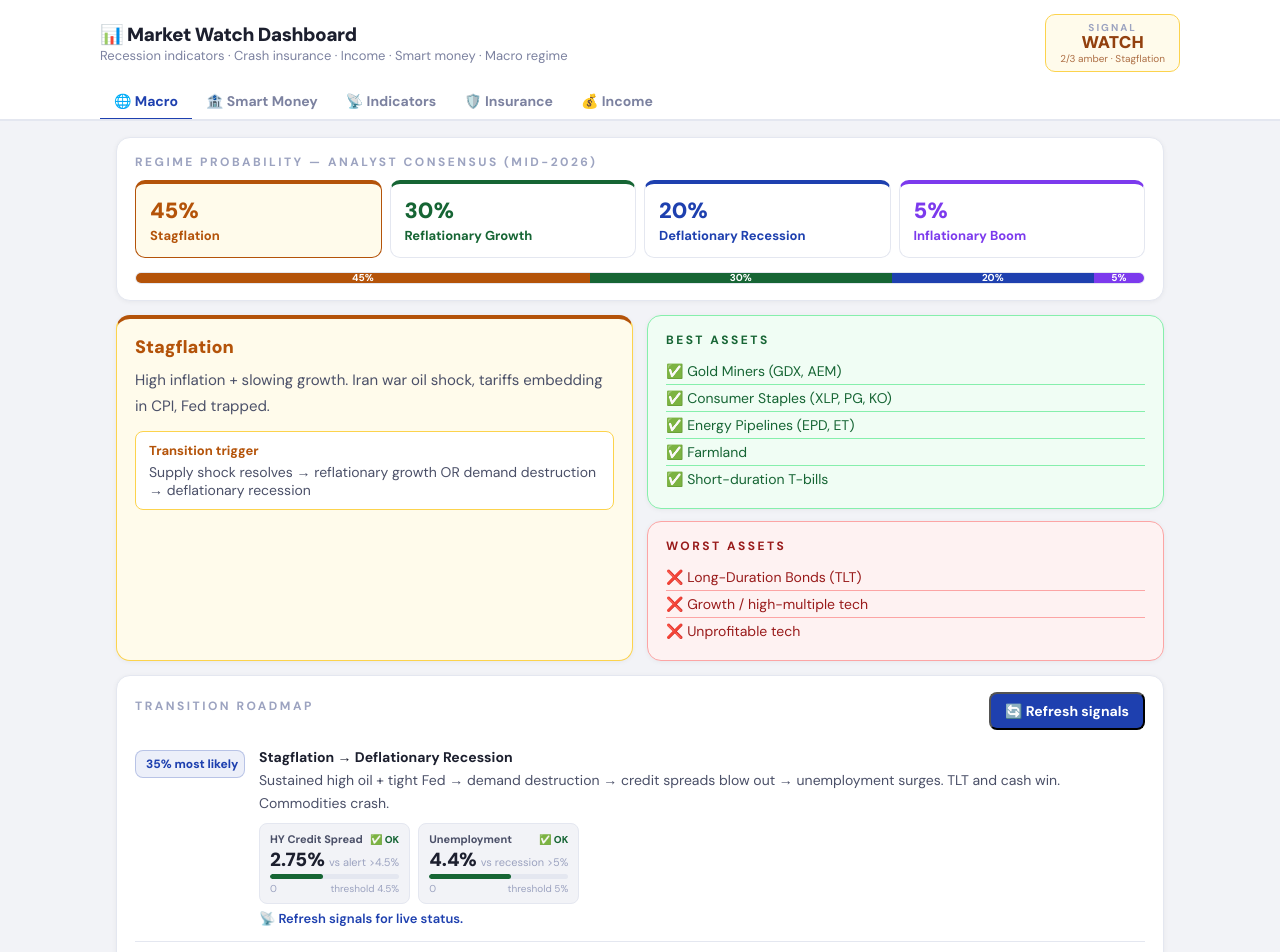
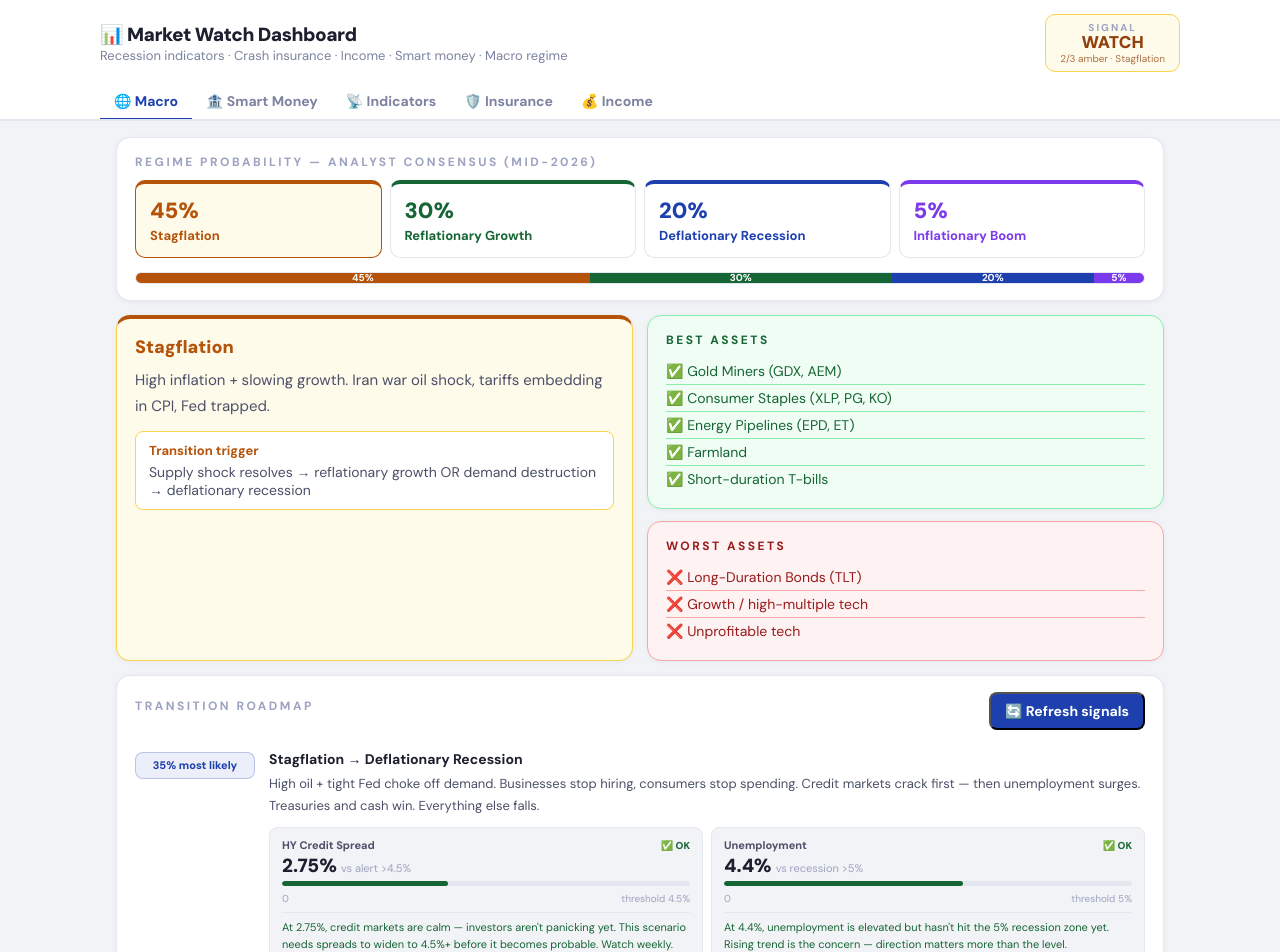
Before and after one commit to thestuartchan/dvcap, a React (Vite) app: page / in a window 1280 px wide. Shown: the top 952 px of the page. Built offline with nearby package versions, Linux system fonts and the light colour scheme.

Commit message:
roadmap: analyst context, CPI/GDP live, Dalio pill fix

```diff
--- a/src/App.jsx
+++ b/src/App.jsx
@@ -1567,33 +1567,49 @@ export default function App() {
                 const hy  = liveInd ? liveInd.creditSpread  : 2.75;
                 const ue  = liveInd ? liveInd.unemployment  : 4.4;
                 const yc  = liveInd ? liveInd.yieldSpread   : 0.38;
-                // Oil has no free live source — keep as static note
-                const oilStatic = 88; // update manually when you refresh data
-
-                // Mini signal bar component
-                function SignalBar({ label, value, unit, threshold, thresholdLabel, good, color, fmtVal }) {
+                const cpi = liveInd ? liveInd.cpi            : null;
+                const gdp = liveInd ? liveInd.gdp            : null;
+                const oilStatic = 88;
+
+                // CPI/GDP formatted for display
+                // FRED CPIAUCSL is an index level (~315), not a % — compute YoY% from context note
+                // GDP is quarterly real GDP in billions
+                const cpiNote = cpi && cpi > 100
+                  ? `CPI index at ${cpi.toFixed(1)} (latest BLS release via FRED — reflects most recently published monthly figure)`
+                  : "CPI: fetching from FRED…";
+                const gdpNote = gdp && gdp > 0
+                  ? `Real GDP: $${(gdp/1000).toFixed(1)}T (latest BEA quarterly release via FRED)`
+                  : "GDP: fetching from FRED…";
+
+                // SignalBar — with analyst context sentence below the bar
+                function SignalBar({ label, value, unit, threshold, thresholdLabel, good, fmtVal, context }) {
                   const pct = Math.min(100, Math.max(0, (value / (threshold * 1.5)) * 100));
                   const breached = good === "below" ? value >= threshold : value <= threshold;
                   const barColor = breached ? C.red : C.green;
                   const statusLabel = breached ? "⚠️ BREACHED" : "✅ OK";
                   const statusColor = breached ? C.red : C.green;
                   return (
-                    <div style={{ background: C.bg, borderRadius: 8, padding: "8px 10px", border: "1px solid " + C.bdr, minWidth: 130 }}>
+                    <div style={{ background: C.bg, borderRadius: 8, padding: "10px 12px", border: "1px solid " + C.bdr, flex: "1 1 150px", minWidth: 140 }}>
                       <div style={{ display: "flex", justifyContent: "space-between", alignItems: "baseline", marginBottom: 4 }}>
                         <span style={{ color: C.mid, fontSize: 11, fontWeight: 700 }}>{label}</span>
                         <span style={{ color: statusColor, fontSize: 10, fontWeight: 800 }}>{statusLabel}</span>
                       </div>
-                      <div style={{ display: "flex", alignItems: "baseline", gap: 4, marginBottom: 5 }}>
+                      <div style={{ display: "flex", alignItems: "baseline", gap: 4, marginBottom: 6 }}>
                         <span style={{ fontSize: 19, fontWeight: 900, color: C.text, lineHeight: 1 }}>{fmtVal ? fmtVal(value) : value}{unit}</span>
                         <span style={{ fontSize: 11, color: C.lbl }}>vs {thresholdLabel}</span>
                       </div>
-                      <div style={{ height: 5, background: C.bdr, borderRadius: 3, overflow: "hidden" }}>
+                      <div style={{ height: 5, background: C.bdr, borderRadius: 3, overflow: "hidden", marginBottom: 6 }}>
                         <div style={{ width: pct + "%", height: "100%", background: barColor, borderRadius: 3, transition: "width 0.4s" }} />
                       </div>
-                      <div style={{ display: "flex", justifyContent: "space-between", marginTop: 3 }}>
+                      <div style={{ display: "flex", justifyContent: "space-between", marginBottom: context ? 7 : 0 }}>
                         <span style={{ fontSize: 10, color: C.lbl }}>0</span>
                         <span style={{ fontSize: 10, color: breached ? C.red : C.lbl, fontWeight: breached ? 700 : 400 }}>threshold {threshold}{unit}</span>
                       </div>
+                      {context && (
+                        <div style={{ fontSize: 11, color: breached ? C.red : C.green, lineHeight: 1.5, borderTop: "1px solid " + C.bdr, paddingTop: 6 }}>
+                          {context(value, breached)}
+                        </div>
+                      )}
                     </div>
                   );
                 }
@@ -1602,59 +1618,113 @@ export default function App() {
                   {
                     label: "Stagflation → Deflationary Recession",
                     prob: "35% most likely", color: C.blue,
-                    path: "Sustained high oil + tight Fed → demand destruction → credit spreads blow out → unemployment surges. TLT and cash win. Commodities crash.",
+                    path: "High oil + tight Fed choke off demand. Businesses stop hiring, consumers stop spending. Credit markets crack first — then unemployment surges. Treasuries and cash win. Everything else falls.",
                     signals: [
-                      { label: "HY Credit Spread", value: hy,  unit: "%", threshold: 4.5, thresholdLabel: "alert >4.5%", good: "below", fmtVal: v => v.toFixed(2) },
-                      { label: "Unemployment",      value: ue,  unit: "%", threshold: 5.0, thresholdLabel: "recession >5%", good: "below", fmtVal: v => v.toFixed(1) },
+                      {
+                        label: "HY Credit Spread", value: hy, unit: "%", threshold: 4.5,
+                        thresholdLabel: "alert >4.5%", good: "below", fmtVal: v => v.toFixed(2),
+                        context: (v, breached) => breached
+                          ? `At ${v.toFixed(2)}%, credit markets are pricing stress. Companies are struggling to refinance debt — this is the classic deflationary warning. Act now.`
+                          : `At ${v.toFixed(2)}%, credit markets are calm — investors aren't panicking yet. This scenario needs spreads to widen to 4.5%+ before it becomes probable. Watch weekly.`,
+                      },
+                      {
+                        label: "Unemployment", value: ue, unit: "%", threshold: 5.0,
+                        thresholdLabel: "recession >5%", good: "below", fmtVal: v => v.toFixed(1),
+                        context: (v, breached) => breached
+                          ? `At ${v.toFixed(1)}%, unemployment has crossed the recession confirmation threshold. Demand destruction is underway.`
+                          : `At ${v.toFixed(1)}%, unemployment is elevated but hasn't hit the 5% recession zone yet. Rising trend is the concern — direction matters more than the level.`,
+                      },
                     ],
-                    tip: liveInd ? (hy > 4.5 ? "⚠️ HY OAS breached. Deflationary risk elevated." : hy > 3.5 ? "📡 Spreads widening — watch closely." : "✅ Credit market calm. No imminent signal.") : "Refresh signals for live status.",
+                    tip: liveInd
+                      ? (hy > 4.5 ? "⚠️ Credit spreads have breached the alert level. Deflationary recession risk is now elevated — consider rotating toward Treasuries and cash."
+                        : hy > 3.5 ? "📡 Spreads are widening toward the alert zone. Start building insurance positions — don't wait for 4.5% to confirm."
+                        : `✅ Both indicators are well within safe territory today. This scenario requires credit spreads to more than double from here (${hy.toFixed(2)}% → 4.5%+). Low near-term risk.`)
+                      : "Hit Refresh signals to get live readings for this scenario.",
                   },
                   {
                     label: "Stagflation → Reflationary Recovery",
                     prob: "30% next likely", color: C.green,
-                    path: "Gulf peace deal → oil falls below $80 → Fed resumes cutting → growth bounces. Best outcome for risk assets.",
+                    path: "A Gulf peace deal or OPEC production increase brings oil below $80. Inflation cools, the Fed resumes cutting, and growth bounces back. This is the best-case exit from stagflation — and what equity markets would celebrate most.",
                     signals: [
-                      { label: "Yield Spread",  value: Math.abs(yc), unit: "%", threshold: 0.5, thresholdLabel: "normal >0.5%", good: "above", fmtVal: v => (yc >= 0 ? "+" : "-") + v.toFixed(2) },
-                      { label: "Oil (static)",  value: oilStatic,    unit: "$", threshold: 80,  thresholdLabel: "target <$80", good: "below",  fmtVal: v => "$" + v },
+                      {
+                        label: "Yield Spread", value: Math.abs(yc), unit: "%", threshold: 0.5,
+                        thresholdLabel: "normal >0.5%", good: "above", fmtVal: v => (yc >= 0 ? "+" : "-") + v.toFixed(2),
+                        context: (v, breached) => breached
+                          ? `Spread is below 0.5% — curve hasn't fully normalized yet. Recovery hasn't been confirmed by the bond market.`
+                          : `At ${(yc >= 0 ? "+" : "") + yc.toFixed(2)}%, the yield curve has re-normalized. Historically this means the bond market is no longer pricing a recession — a good early sign for recovery.`,
+                      },
+                      {
+                        label: "Oil (static)", value: oilStatic, unit: "$", threshold: 80,
+                        thresholdLabel: "target <$80", good: "below", fmtVal: v => "$" + v,
+                        context: (v, breached) => breached
+                          ? `Oil at $${v} is the primary blockage. Until oil falls below $80, the Fed can't cut with confidence — inflation stays too sticky. Watch the Gulf situation closely.`
+                          : `Oil below $80 would be the green light. At that level, inflation pressure eases enough for the Fed to resume cutting, which kick-starts the recovery cycle.`,
+                      },
                     ],
-                    tip: oilStatic < 80 ? "✅ Oil below $80 — reflationary trigger zone." : "⚠️ Oil above $80. Reflationary pivot not yet signalled.",
+                    tip: oilStatic < 80
+                      ? "✅ Oil below $80 — the single biggest trigger for reflationary recovery is in place. Watch for a Fed pivot signal next."
+                      : `⚠️ Oil at $${oilStatic} is the main obstacle to this scenario. A Gulf peace deal or OPEC production increase that brings oil below $80 would rapidly shift probability toward recovery.`,
                   },
                   {
                     label: "Persistent Stagflation (1970s path)",
                     prob: "25% painful", color: C.amber,
-                    path: "Iran conflict drags on. Fed stuck. No resolution. Gold and real assets outperform for years.",
+                    path: "The Iran conflict drags on for years. Oil stays elevated. The Fed is paralysed — it can't raise rates without crushing growth, and can't cut without reigniting inflation. Gold and real assets become the only reliable stores of value.",
                     signals: [
-                      { label: "Unemployment",  value: ue, unit: "%", threshold: 4.5, thresholdLabel: "elevated >4.5%", good: "below", fmtVal: v => v.toFixed(1) },
-                      { label: "Yield Spread",  value: Math.abs(yc), unit: "%", threshold: 1.0, thresholdLabel: "normal >1%", good: "above", fmtVal: v => (yc >= 0 ? "+" : "-") + v.toFixed(2) },
+                      {
+                        label: "Unemployment", value: ue, unit: "%", threshold: 4.5,
+                        thresholdLabel: "elevated >4.5%", good: "below", fmtVal: v => v.toFixed(1),
+                        context: (v, breached) => breached
+                          ? `Unemployment above 4.5% while inflation stays high is the textbook stagflation combination — the same dynamic the US faced in 1974–1982.`
+                          : `At ${v.toFixed(1)}%, unemployment is approaching the zone where the Fed's dual mandate becomes impossible to satisfy simultaneously.`,
+                      },
+                      {
+                        label: "Yield Spread", value: Math.abs(yc), unit: "%", threshold: 1.0,
+                        thresholdLabel: "normal >1%", good: "above", fmtVal: v => (yc >= 0 ? "+" : "-") + v.toFixed(2),
+                        context: (v, breached) => breached
+                          ? `Spread hasn't reached 1%+ — the curve isn't pricing a sustained growth recovery yet. Consistent with a prolonged stagnation environment.`
+                          : `Spread above 1% suggests the bond market expects growth to recover — which would make persistent stagflation less likely.`,
+                      },
                     ],
-                    tip: "CPI above 3.5% + GDP below 2% for 6+ months = 1970s confirmation. No live CPI/GDP feed — update manually.",
+                    tip: (() => {
+                      const cpiLine = cpi ? `Latest CPI index: ${cpi.toFixed(1)} (FRED, most recent monthly release).` : "CPI: fetching…";
+                      const gdpLine = gdp ? `Real GDP: $${(gdp/1000).toFixed(1)}T (FRED, most recent quarterly release).` : "GDP: fetching…";
+                      return `📊 ${cpiLine} ${gdpLine} The 1970s confirmation signal is CPI staying above 3.5% for 6+ consecutive months while GDP growth stays below 2%. Both are published monthly/quarterly by the BLS and BEA — FRED pulls the latest figure automatically when you hit Refresh.`;
+                    })(),
                   },
                   {
                     label: "Any regime → Inflationary Boom",
-                    prob: "5% Dalio scenario", color: "#7C3AED",
-                    path: "Debt monetization + dollar structural decline + AI productivity surprise. Gold miners, commodities, Bitcoin are the ultimate winners.",
+                    prob: "5% — Dalio scenario", color: "#7C3AED",
+                    path: "The US government keeps spending regardless of the Fed. The dollar structurally weakens. AI generates a genuine productivity surprise. The result: persistent inflation above 4%, but with real growth — a 1990s-style boom with a debasement twist. Gold miners, commodities, and Bitcoin are the standout winners.",
                     signals: [
-                      { label: "Yield Spread", value: Math.abs(yc), unit: "%", threshold: 1.5, thresholdLabel: "boom >1.5%", good: "above", fmtVal: v => (yc >= 0 ? "+" : "-") + v.toFixed(2) },
+                      {
+                        label: "Yield Spread", value: Math.abs(yc), unit: "%", threshold: 1.5,
+                        thresholdLabel: "boom >1.5%", good: "above", fmtVal: v => (yc >= 0 ? "+" : "-") + v.toFixed(2),
+                        context: (v, breached) => breached
+                          ? `Spread above 1.5% would suggest the bond market is pricing strong sustained growth — a precondition for this scenario.`
+                          : `At ${(yc >= 0 ? "+" : "") + yc.toFixed(2)}%, the spread is well below the 1.5% level associated with inflationary boom conditions. This scenario remains a tail risk.`,
+                      },
                     ],
-                    tip: "DXY below 85 + M2 re-accelerating = inflationary boom signal. No live DXY feed — add Massive proxy for FX if needed.",
+                    tip: "📊 The key signals here are off-market: watch the US Dollar Index (DXY) for a sustained break below 85, and M2 money supply for re-acceleration. Both would suggest the Fed has lost control of the inflation narrative. This is Ray Dalio's 'big debt cycle' endgame scenario — low probability near-term, but worth holding gold miners as insurance regardless.",
                   },
                 ];
 
                 return ROADMAP.map((r, i) => (
-                  <div key={i} style={{ padding: "14px 0", borderBottom: i < ROADMAP.length - 1 ? "1px solid " + C.bdr : "none" }}>
+                  <div key={i} style={{ padding: "16px 0", borderBottom: i < ROADMAP.length - 1 ? "1px solid " + C.bdr : "none" }}>
                     <div style={{ display: "flex", gap: 14, alignItems: "flex-start" }}>
-                      <div style={{ flexShrink: 0, width: 110, paddingTop: 2 }}>
-                        <span style={{ background: r.color + "15", color: r.color, border: "1.5px solid " + r.color + "40", borderRadius: 8, padding: "5px 10px", fontSize: 12, fontWeight: 800, whiteSpace: "nowrap", display: "block", textAlign: "center" }}>{r.prob}</span>
+                      <div style={{ flexShrink: 0, width: 120, paddingTop: 2 }}>
+                        <span style={{ background: r.color + "15", color: r.color, border: "1.5px solid " + r.color + "40", borderRadius: 8, padding: "5px 8px", fontSize: 11, fontWeight: 800, display: "block", textAlign: "center", lineHeight: 1.4, wordBreak: "break-word" }}>{r.prob}</span>
                       </div>
-                      <div style={{ flex: 1, minWidth: 180 }}>
-                        <div style={{ fontSize: 14, fontWeight: 700, color: C.text, marginBottom: 3 }}>{r.label}</div>
-                        <div style={{ color: C.mid, fontSize: 14, lineHeight: 1.65, marginBottom: 8 }}>{r.path}</div>
-                        <div style={{ display: "flex", gap: 8, flexWrap: "wrap", marginBottom: 6 }}>
+                      <div style={{ flex: 1, minWidth: 0 }}>
+                        <div style={{ fontSize: 14, fontWeight: 700, color: C.text, marginBottom: 5 }}>{r.label}</div>
+                        <div style={{ color: C.mid, fontSize: 13, lineHeight: 1.7, marginBottom: 10 }}>{r.path}</div>
+                        <div style={{ display: "flex", gap: 8, flexWrap: "wrap", marginBottom: 8 }}>
                           {r.signals.map((s, si) => (
                             <SignalBar key={si} {...s} />
                           ))}
                         </div>
-                        <div style={{ color: r.color, fontSize: 13, fontWeight: 600 }}>📡 {r.tip}</div>
+                        <div style={{ background: r.color + "0D", border: "1px solid " + r.color + "30", borderRadius: 8, padding: "9px 12px", color: r.color, fontSize: 12, lineHeight: 1.65, fontWeight: 500 }}>
+                          📡 {r.tip}
+                        </div>
                       </div>
                     </div>
                   </div>
```
